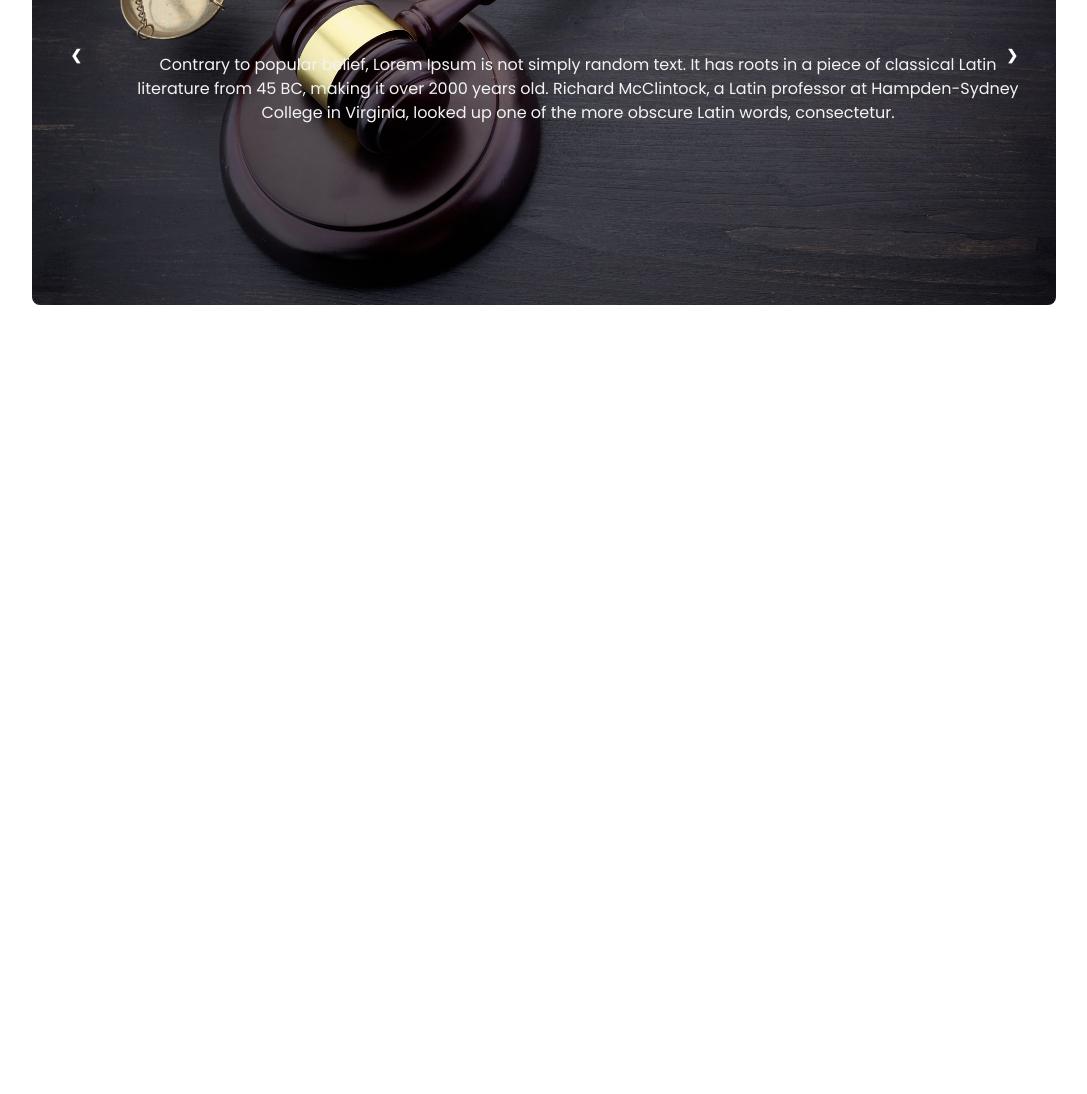
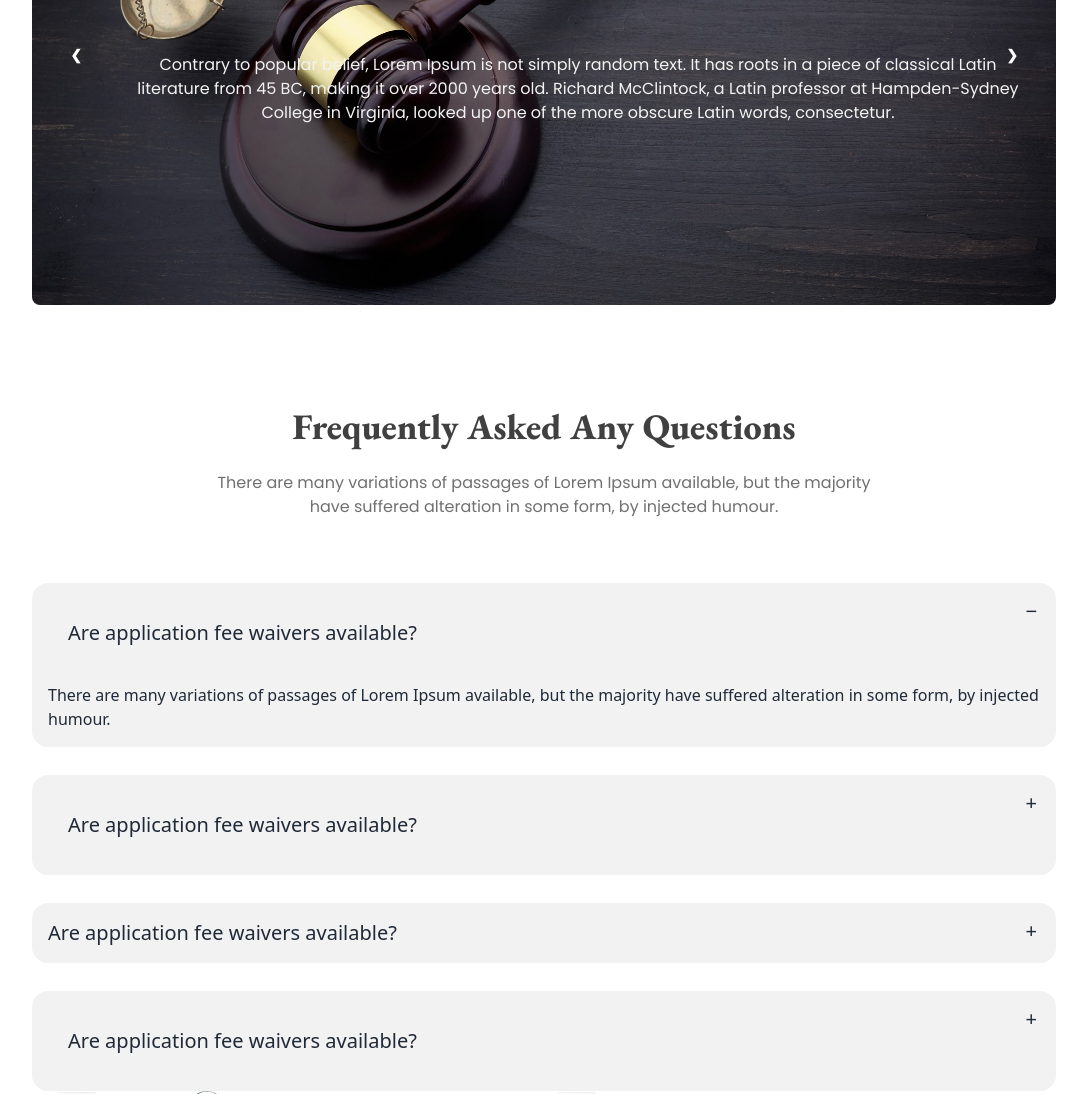
Before and after one commit to Nujat-Zaman-Chowdhury/Legal-solution, a plain HTML site: page index.html in a window 1280 px wide. Shown: the part 2068-3162 px from the top of the page, without its empty margins (96-1183 px from the left). Before the commit the page ends 2379 px from the top, so only its background shows below. Drawn offline with nearby package versions, Linux system fonts and the light colour scheme.

Commit message:
faq section done

```diff
--- a/index.html
+++ b/index.html
@@ -138,7 +138,7 @@
         </div>
         </section>
         <!-- Client says section -->
-        <section>
+        <section class="my-24">
           <div class="container w-[80%] mx-auto">
             <div class="mx-auto text-center">
               <h3 class="font-eb-garamond text-4xl font-extrabold text-[#414040]">What Our Client Say</h3>
@@ -187,6 +187,58 @@
             </div>
           </div>
         </section>
+        <!-- faq section -->
+        <section class="my-24">
+          <div class="container w-[80%] mx-auto">
+            <div class="mx-auto text-center mb-16">
+              <h3 class="font-eb-garamond text-4xl font-extrabold text-[#414040]">Frequently Asked Any Questions</h3>
+              <p class="lg:w-[65%] mx-auto text-grey-color font-poppins mt-6">There are many variations of passages of Lorem Ipsum available, but the majority have suffered alteration in some form, by injected humour.</p>
+            </div>
+            <div class="flex flex-col-reverse md:flex-col justify-between">
+              <div class="flex-1">
+                <div class="collapse collapse-plus bg-base-200 mb-7">
+                  <input type="radio" name="my-accordion-3" checked="checked" />
+                  <div class="collapse-title lg:text-xl font-medium lg:h-[100px] lg:p-9 lg:pr-28">
+                    Are application fee waivers available?
+                  </div>
+                  <div class="collapse-content">
+                    <p>There are many variations of passages of Lorem Ipsum available, but the majority have suffered alteration in some form, by injected humour. </p>
+                  </div>
+                </div>
+                <div class="collapse collapse-plus bg-base-200 mb-7">
+                  <input type="radio" name="my-accordion-3" />
+                  <div class="collapse-title lg:text-xl font-medium  lg:h-[100px] lg:p-9 lg:pr-28">
+                    Are application fee waivers available?
+                  </div>
+                  <div class="collapse-content">
+                    <p>There are many variations of passages of Lorem Ipsum available, but the majority have suffered alteration in some form, by injected humour. </p>
+                  </div>
+                </div>
+                <div class="collapse collapse-plus bg-base-200 mb-7">
+                  <input type="radio" name="my-accordion-3" />
+                  <div class="collapse-title lg:text-xl font-medium  lg::h-[100px] lg::p-9 lg:pr-28">
+                    Are application fee waivers available?
+                  </div>
+                  <div class="collapse-content">
+                    <p>There are many variations of passages of Lorem Ipsum available, but the majority have suffered alteration in some form, by injected humour. </p>
+                  </div>
+                </div>
+                <div class="collapse collapse-plus bg-base-200">
+                  <input type="radio" name="my-accordion-3" />
+                  <div class="collapse-title lg:text-xl font-medium  lg:h-[100px] lg:p-9 md:pr-28">
+                    Are application fee waivers available?
+                  </div>
+                  <div class="collapse-content">
+                    <p>There are many variations of passages of Lorem Ipsum available, but the majority have suffered alteration in some form, by injected humour. </p>
+                  </div>
+                </div>
+              </div>
+              <div class="flex-1 mb-3 md:h-auto">
+                <img src="images/faq.png" alt="">
+              </div>
+            </div>
+          </div>
+        </section>
     </main>
     <footer>
 
```
